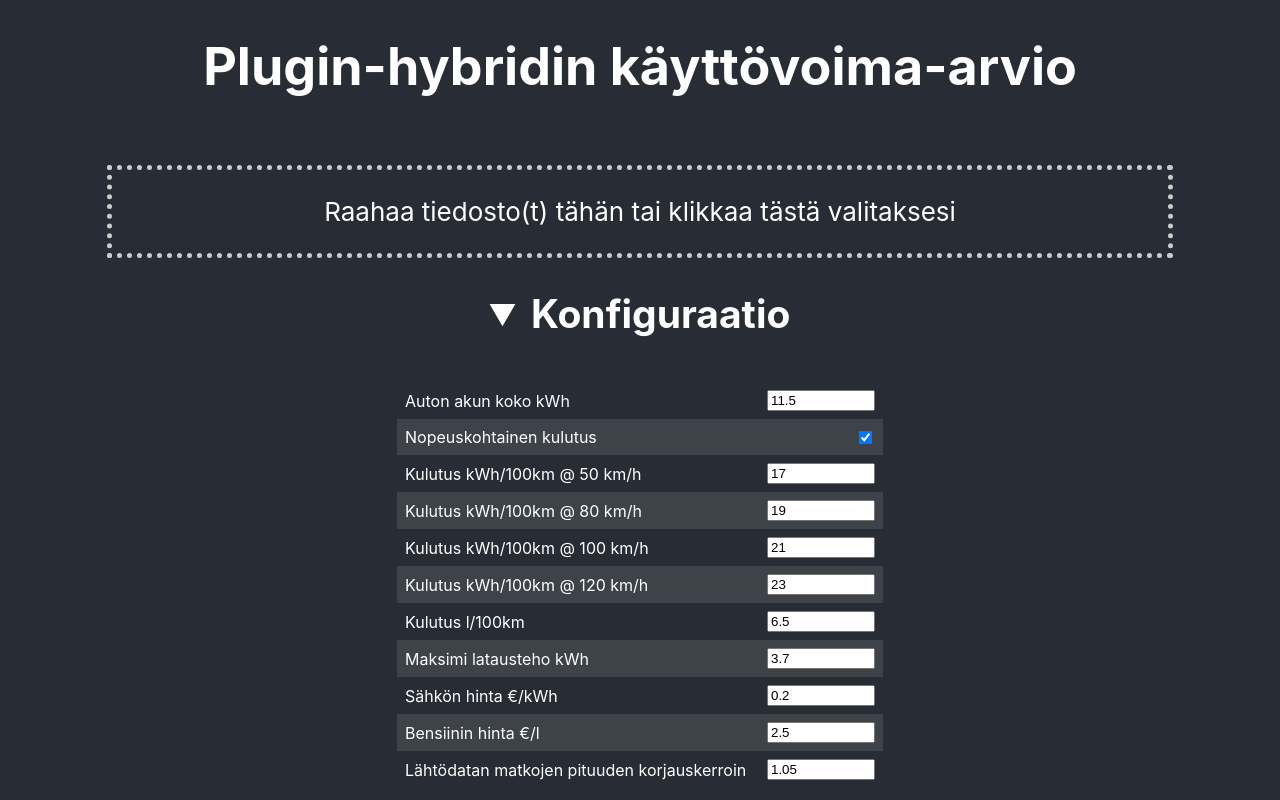
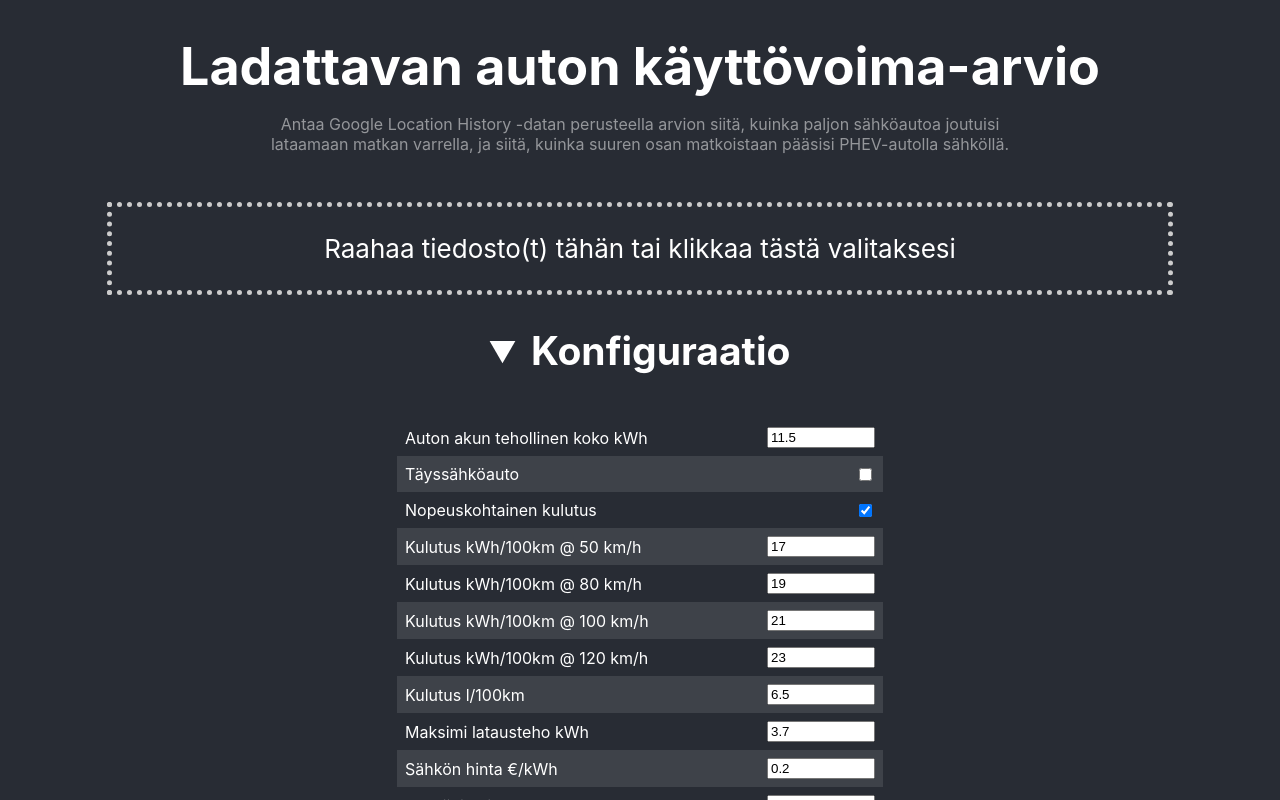
Before and after one commit to pyryk/phev-feasibility-calculator, a React (Create React App) app: page / in a window 1280 px wide. Both pictures are taken after a click on the heading "Konfiguraatio". Shown: the top 800 px of the page. Built offline with nearby package versions, Linux system fonts and the light colour scheme.

Commit message:
add full BEV mode

```diff
--- a/src/App.css
+++ b/src/App.css
@@ -30,6 +30,17 @@
 
 .App-link {
   color: #61dafb;
+}
+
+h1 {
+  margin-bottom: 1rem;
+}
+
+.intro-text {
+  margin-top: 0;
+  max-width: 800px;
+  font-size: 1rem;
+  color: rgba(255, 255, 255, 0.5);
 }
 
 @keyframes App-logo-spin {
--- a/src/App.tsx
+++ b/src/App.tsx
@@ -34,6 +34,7 @@ import round from "./round";
 
 const defaultCarConfig: CarConfig = {
   version: 2,
+  isBEV: false,
   petrolPriceEuroPerLiter: 2.5,
   electricityPriceEuroPerKWh: 0.2,
   carElectricBatteryKWh: 11.5,
@@ -98,7 +99,10 @@ const defaultChargingConfig: ChargingConfig = {
   "K-Citymarket Palokka Jyväskylä": 200,
   "ABC Tammisilta Paimio": 50,
   "ABC Nihtisilta Espoo automaattiasema": 50,
+  "ABC Nihtisilta Espoo": 50,
   "Etola Tapiola": 22, // Ainoa
+  "Korkeasaari Zoo": 22, // Mustikkamaan liikuntapuisto
+  "ABC Masuuni Karkkila": 50,
 };
 
 // in Helsinki-Vantaa, based on https://www.ilmatieteenlaitos.fi/kuukausitilastot
@@ -188,7 +192,7 @@ function Configuration({
     <details className="config">
       <summary>Konfiguraatio</summary>
       <ControlledNumberInput
-        label="Auton akun koko kWh"
+        label="Auton akun tehollinen koko kWh"
         value={config.carConfig.carElectricBatteryKWh}
         onChange={(value) => {
           onCarConfigChange({
@@ -196,6 +200,16 @@ function Configuration({
           });
         }}
       />
+      <label>
+        Täyssähköauto{" "}
+        <input
+          type="checkbox"
+          checked={config.carConfig.isBEV}
+          onChange={(e) => {
+            onCarConfigChange({ isBEV: e.target.checked });
+          }}
+        />
+      </label>
       <label>
         Nopeuskohtainen kulutus{" "}
         <input
@@ -366,6 +380,7 @@ function Configuration({
       <h3>Kuukausien keskilämpötilat</h3>
       {(range(0, 12) as Month[]).map((month) => (
         <ControlledNumberInput
+          key={month}
           label={`${capitalize(fi.localize?.month(month))}`}
           value={config.temperatureConfig[month]}
           step={0.1}
@@ -601,12 +616,14 @@ function Journey({
   journey,
   from,
   to,
+  carConfig,
   chargingConfig,
   onChargingConfigChange,
 }: {
   journey: ConsumptionJourney;
   from: ChargingEntry | undefined;
   to: ChargingEntry | undefined;
+  carConfig: CarConfig;
   chargingConfig: ChargingConfig;
   onChargingConfigChange: (location: string, value: number) => void;
 }) {
@@ -626,8 +643,12 @@ function Journey({
       <td title={`${round(journey.electricConsumption)} kWh`}>
         {round(journey.electricDistance)} km
       </td>
-      <td title={`${round(journey.petrolConsumption)} l`}>
-        {round(journey.petrolDistance)} km
+      <td
+        title={`${round(journey.otherFuelConsumption)} ${
+          carConfig.isBEV ? "kWh" : "l"
+        }`}
+      >
+        {round(journey.otherFuelDistance)} km
       </td>
       <td className="secondary">
         <p>
@@ -655,7 +676,13 @@ function Journey({
   );
 }
 
-function JourneyLengthChart({ journeys }: { journeys: ConsumptionJourney[] }) {
+function JourneyLengthChart({
+  journeys,
+  carConfig,
+}: {
+  journeys: ConsumptionJourney[];
+  carConfig: CarConfig;
+}) {
   const monthlyData = sortBy(
     Object.entries(
       groupBy(
@@ -671,7 +698,7 @@ function JourneyLengthChart({ journeys }: { journeys: ConsumptionJourney[] }) {
   }));
   const monthlyPetrolData = monthlyData.map(([groupName, group]) => ({
     groupName,
-    distance: group.reduce((prev, curr) => prev + curr.petrolDistance, 0),
+    distance: group.reduce((prev, curr) => prev + curr.otherFuelDistance, 0),
   }));
 
   return (
@@ -679,11 +706,18 @@ function JourneyLengthChart({ journeys }: { journeys: ConsumptionJourney[] }) {
       title="Matkan pituuden mukaan"
       electricData={monthlyElectricData}
       petrolData={monthlyPetrolData}
+      carConfig={carConfig}
     />
   );
 }
 
-function YearMonthlyChart({ journeys }: { journeys: ConsumptionJourney[] }) {
+function YearMonthlyChart({
+  journeys,
+  carConfig,
+}: {
+  journeys: ConsumptionJourney[];
+  carConfig: CarConfig;
+}) {
   const monthlyData = sortBy(
     Object.entries(
       groupBy(journeys, (entry) =>
@@ -698,7 +732,7 @@ function YearMonthlyChart({ journeys }: { journeys: ConsumptionJourney[] }) {
   }));
   const monthlyPetrolData = monthlyData.map(([groupName, group]) => ({
     groupName,
-    distance: group.reduce((prev, curr) => prev + curr.petrolDistance, 0),
+    distance: group.reduce((prev, curr) => prev + curr.otherFuelDistance, 0),
   }));
 
   return (
@@ -706,11 +740,18 @@ function YearMonthlyChart({ journeys }: { journeys: ConsumptionJourney[] }) {
       title="Vuosi-kuukausittain"
       electricData={monthlyElectricData}
       petrolData={monthlyPetrolData}
+      carConfig={carConfig}
     />
   );
 }
 
-function MonthlyChart({ journeys }: { journeys: ConsumptionJourney[] }) {
+function MonthlyChart({
+  journeys,
+  carConfig,
+}: {
+  journeys: ConsumptionJourney[];
+  carConfig: CarConfig;
+}) {
   const monthlyData = sortBy(
     Object.entries(
       groupBy(journeys, (entry) =>
@@ -725,7 +766,7 @@ function MonthlyChart({ journeys }: { journeys: ConsumptionJourney[] }) {
   }));
   const monthlyPetrolData = monthlyData.map(([groupName, group]) => ({
     groupName,
-    distance: group.reduce((prev, curr) => prev + curr.petrolDistance, 0),
+    distance: group.reduce((prev, curr) => prev + curr.otherFuelDistance, 0),
   }));
 
   return (
@@ -733,6 +774,7 @@ function MonthlyChart({ journeys }: { journeys: ConsumptionJourney[] }) {
       title="Kuukausittain"
       electricData={monthlyElectricData}
       petrolData={monthlyPetrolData}
+      carConfig={carConfig}
     />
   );
 }
@@ -741,10 +783,12 @@ function Chart({
   electricData,
   petrolData,
   title,
+  carConfig,
 }: {
   electricData: Array<{ groupName: string; distance: number }>;
   petrolData: Array<{ groupName: string; distance: number }>;
   title: string;
+  carConfig: CarConfig;
 }) {
   const electricDataWithLabels = electricData.map((entry) => ({
     ...entry,
@@ -801,8 +845,14 @@ function Chart({
             labels: { fontSize: 6, fill: "rgb(118, 155, 172)" },
           }}
           data={[
-            { name: "Sähkö", symbol: { fill: "rgb(101 176 101)" } },
-            { name: "Bensiini", symbol: { fill: "rgb(177 89 89)" } },
+            {
+              name: carConfig.isBEV ? "Lataamatta" : "Sähkö",
+              symbol: { fill: "rgb(101 176 101)" },
+            },
+            {
+              name: carConfig.isBEV ? "Ladattava" : "Bensiini",
+              symbol: { fill: "rgb(177 89 89)" },
+            },
           ]}
         />
         <VictoryStack>
@@ -883,11 +933,11 @@ function ConsumptionResults({
     0
   );
   const petrolDistance = journeys.reduce(
-    (prev, curr) => prev + curr.petrolDistance,
+    (prev, curr) => prev + curr.otherFuelDistance,
     0
   );
   const petrolConsumption = journeys.reduce(
-    (prev, curr) => prev + curr.petrolConsumption,
+    (prev, curr) => prev + curr.otherFuelConsumption,
     0
   );
   const percentageElectric =
@@ -905,7 +955,7 @@ function ConsumptionResults({
         </thead>
         <tbody>
           <tr>
-            <th>Sähkö</th>
+            <th>{carConfig.isBEV ? "Lataamatta" : "Sähkö"}</th>
             <td>
               {round(electricDistance)} km ({round(percentageElectric * 100, 1)}{" "}
               %)
@@ -918,15 +968,24 @@ function ConsumptionResults({
             </td>
           </tr>
           <tr>
-            <th>Bensiini</th>
+            <th>{carConfig.isBEV ? "Ladattava" : "Bensiini"}</th>
             <td>
               {round(petrolDistance)} km (
               {round((1 - percentageElectric) * 100, 1)} %)
             </td>
-            <td>
-              {round(petrolConsumption * carConfig.petrolPriceEuroPerLiter)} € (
-              {round(petrolConsumption)} l)
-            </td>
+            {carConfig.isBEV ? (
+              <td>
+                {round(
+                  petrolConsumption * carConfig.electricityPriceEuroPerKWh
+                )}{" "}
+                € ({round(petrolConsumption)} kWh)
+              </td>
+            ) : (
+              <td>
+                {round(petrolConsumption * carConfig.petrolPriceEuroPerLiter)} €
+                ({round(petrolConsumption)} l)
+              </td>
+            )}
           </tr>
           <tr>
             <th>Yhteensä</th>
@@ -943,9 +1002,9 @@ function ConsumptionResults({
       </table>
       <h2>Graafit</h2>
       <div className="charts">
-        <YearMonthlyChart journeys={journeys} />
-        <MonthlyChart journeys={journeys} />
-        <JourneyLengthChart journeys={journeys} />
+        <YearMonthlyChart journeys={journeys} carConfig={carConfig} />
+        <MonthlyChart journeys={journeys} carConfig={carConfig} />
+        <JourneyLengthChart journeys={journeys} carConfig={carConfig} />
       </div>
       <h2>Matkat</h2>
       <div className="journeys-container">
@@ -953,8 +1012,8 @@ function ConsumptionResults({
           <thead>
             <tr>
               <th>Matka</th>
-              <th>Sähköllä</th>
-              <th>Bensiinillä</th>
+              <th>{carConfig.isBEV ? "Lataamatta" : "Sähköllä"}</th>
+              <th>{carConfig.isBEV ? "Ladattavaa" : "Bensiinillä"}</th>
               <th>Tiedot</th>
             </tr>
           </thead>
@@ -966,6 +1025,7 @@ function ConsumptionResults({
                   chargingConfig={chargingConfig}
                   onChargingConfigChange={onChargingConfigChange}
                   journey={entry.journey}
+                  carConfig={carConfig}
                   from={
                     entry.journey.from
                       ? findParkingBefore(i, result.entries)
@@ -1013,6 +1073,34 @@ function sortEntries(entries: TimelineObject[]) {
 const localStorageKey = "phev-power-source-usage-analyzer-config";
 const localStorageExistingValue = localStorage.getItem(localStorageKey);
 
+function initConfiguration(): Config {
+  const defaultConfig = {
+    carConfig: defaultCarConfig,
+    chargingConfig: defaultChargingConfig,
+    temperatureConfig: defaultTemperatureConfig,
+  };
+  if (!localStorageExistingValue) {
+    return defaultConfig;
+  }
+
+  try {
+    const parsedlocalStorageValue = JSON.parse(localStorageExistingValue);
+
+    return parsedlocalStorageValue.carConfig?.version ===
+      defaultCarConfig.version
+      ? {
+          ...parsedlocalStorageValue,
+          carConfig: {
+            ...parsedlocalStorageValue.carConfig,
+            isBEV: parsedlocalStorageValue.carConfig.isBEV ?? false,
+          },
+        }
+      : defaultConfig;
+  } catch (e) {
+    return defaultConfig;
+  }
+}
+
 function App() {
   const [inputFile, setInputFile] = useState<TimelineObject[] | undefined>(
     undefined
@@ -1020,17 +1108,7 @@ function App() {
   const [inputFileName, setInputFileName] = useState<string | undefined>(
     undefined
   );
-  const [config, setConfig] = useState<Config>(
-    localStorageExistingValue &&
-      JSON.parse(localStorageExistingValue).carConfig?.version ===
-        defaultCarConfig.version
-      ? JSON.parse(localStorageExistingValue)
-      : {
-          carConfig: defaultCarConfig,
-          chargingConfig: defaultChargingConfig,
-          temperatureConfig: defaultTemperatureConfig,
-        }
-  );
+  const [config, setConfig] = useState<Config>(initConfiguration());
 
   useEffect(
     () => localStorage.setItem(localStorageKey, JSON.stringify(config)),
@@ -1040,7 +1118,12 @@ function App() {
   return (
     <div className="App">
       <header className="App-header">
-        <h1>Plugin-hybridin käyttövoima-arvio</h1>
+        <h1>Ladattavan auton käyttövoima-arvio</h1>
+        <p className="intro-text">
+          Antaa Google Location History -datan perusteella arvion siitä, kuinka
+          paljon sähköautoa joutuisi lataamaan matkan varrella, ja siitä, kuinka
+          suuren osan matkoistaan pääsisi PHEV-autolla sähköllä.
+        </p>
         {inputFileName && <p className="filenames">{inputFileName}</p>}
         <MyDropzone
           onDrop={(fileName, fileContents) => {
--- a/src/types.ts
+++ b/src/types.ts
@@ -116,8 +116,8 @@ export type JourneyEntry =
 export type ConsumptionJourney = Journey & {
   electricDistance: number;
   electricConsumption: number;
-  petrolDistance: number;
-  petrolConsumption: number;
+  otherFuelDistance: number;
+  otherFuelConsumption: number;
   batteryLeftKWhAfter: number;
 };
 
@@ -159,6 +159,7 @@ export type CarConsumptionMap = {
 
 export type CarConfig = {
   version: number;
+  isBEV: boolean;
   petrolPriceEuroPerLiter: number;
   electricityPriceEuroPerKWh: number;
   carElectricBatteryKWh: number;
```
Also changed, not shown: src/calculator.ts (+16 -7 lines).
